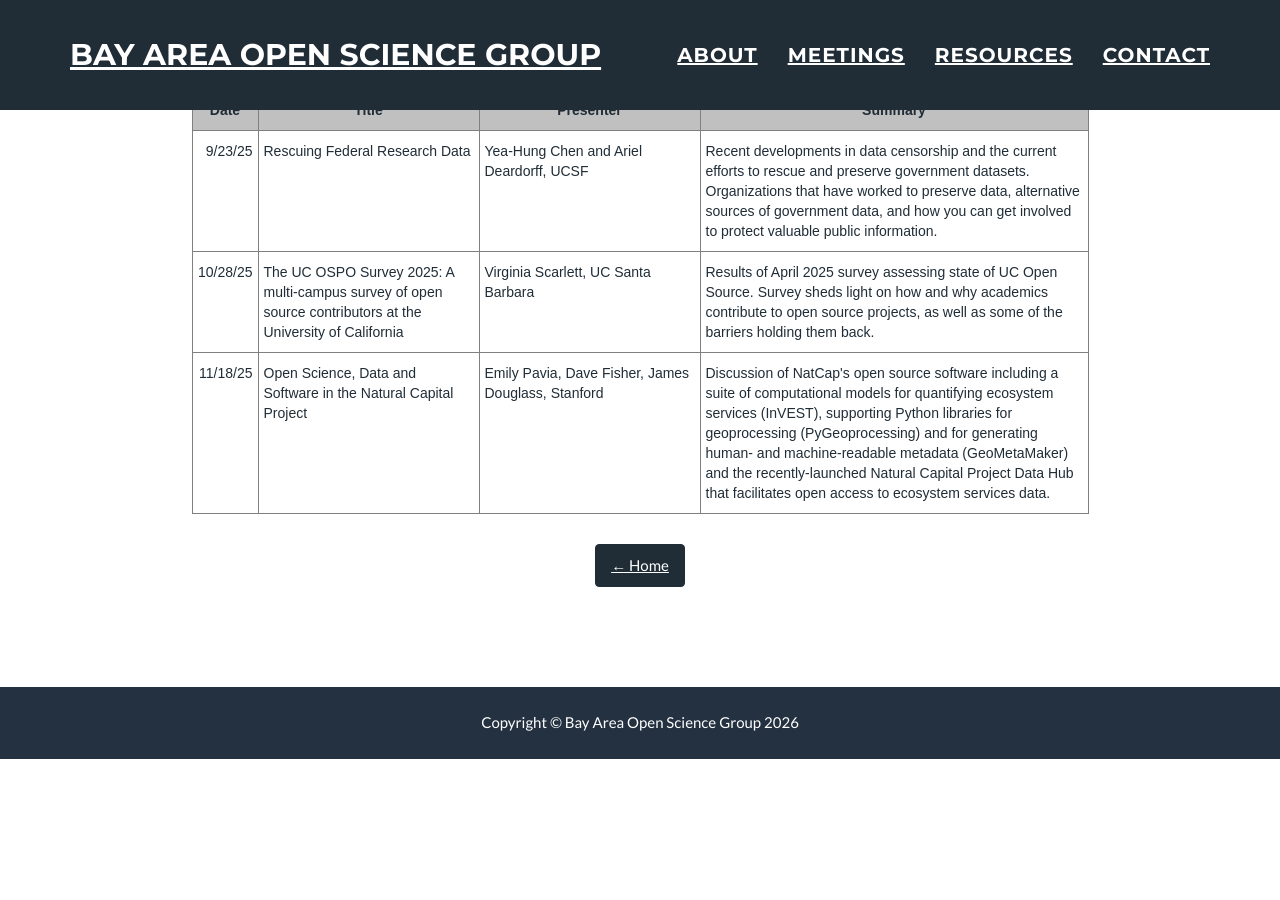
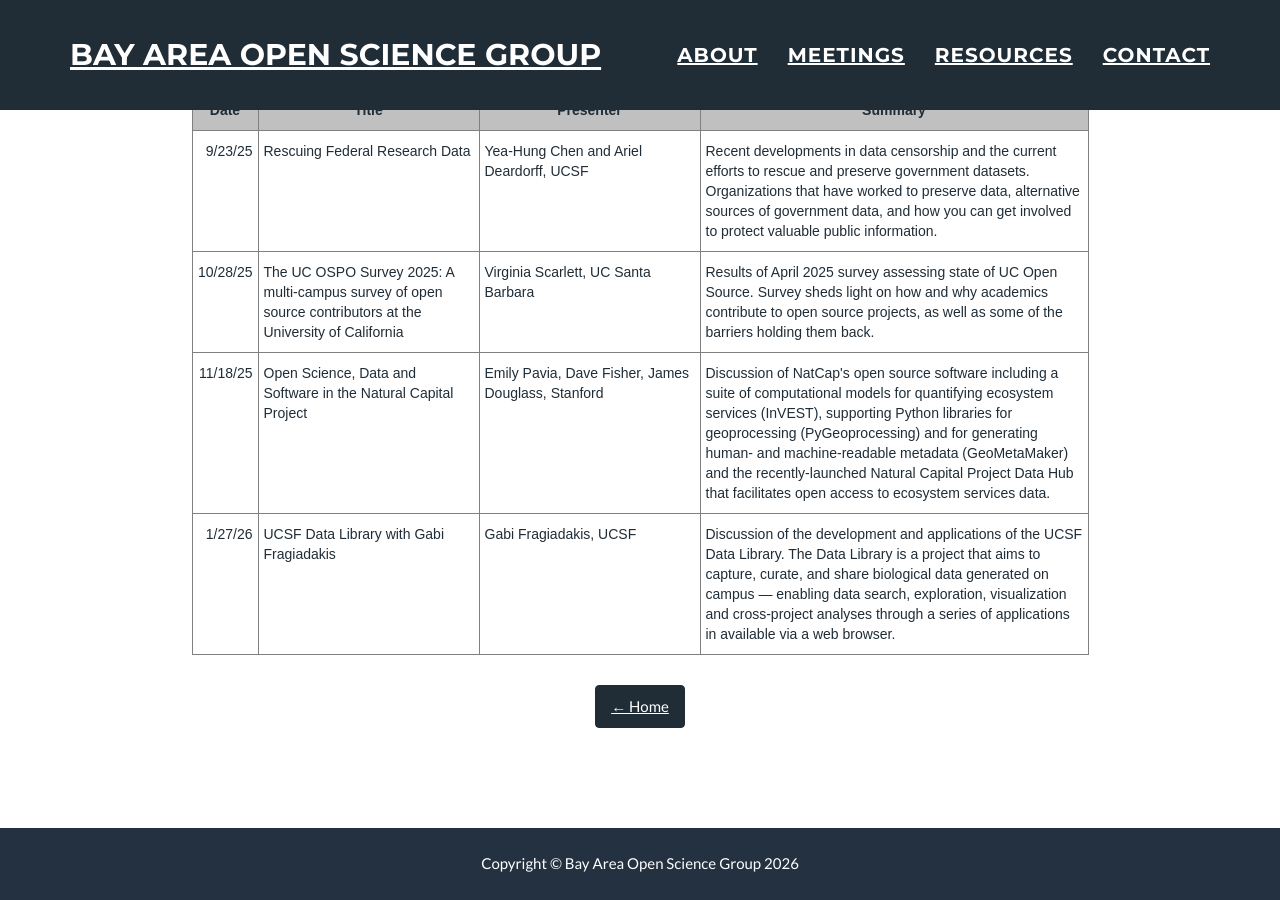
Before and after one commit to BayAreaOpenScienceGroup/BayAreaOpenScienceGroup.github.io, a Jekyll site: the page built from categories/past-meetings/_posts/2025-10-28-Past-Meetings-2025-2026.markdown, in a window 1280 px wide and 900 px high, scrolled down 846 px. Built offline with Jekyll 4.4.1, drawn with Linux system fonts in a browser that asks for light colours; nearby versions of some CDN libraries; library files that are not in the unit come from our copies; before the commit the page ends 1605 px from its top, so only the background shows below that.

Commit message:
figured out mistake

```diff
--- a/categories/past-meetings/_posts/2025-10-28-Past-Meetings-2025-2026.markdown
+++ b/categories/past-meetings/_posts/2025-10-28-Past-Meetings-2025-2026.markdown
@@ -52,5 +52,11 @@
     <td class="tg-0pky">Emily Pavia, Dave Fisher, James Douglass, Stanford</td>
     <td class="tg-0pky">Discussion of NatCap's open source software including a suite of computational models for quantifying ecosystem services (InVEST), supporting Python libraries for geoprocessing (PyGeoprocessing) and for generating human- and machine-readable metadata (GeoMetaMaker) and the recently-launched Natural Capital Project Data Hub that facilitates open access to ecosystem services data.</td>
   </tr>
+    <tr>
+    <td class="tg-dvpl">1/27/26</td>
+    <td class="tg-0pky">UCSF Data Library with Gabi Fragiadakis</td>
+    <td class="tg-0pky">Gabi Fragiadakis, UCSF</td>
+    <td class="tg-0pky">Discussion of the development and applications of the UCSF Data Library. The Data Library is a project that aims to capture, curate, and share biological data generated on campus — enabling data search, exploration, visualization and cross-project analyses through a series of applications in available via a web browser.</td>
+  </tr>
 </tbody></table>
 </div>
```
